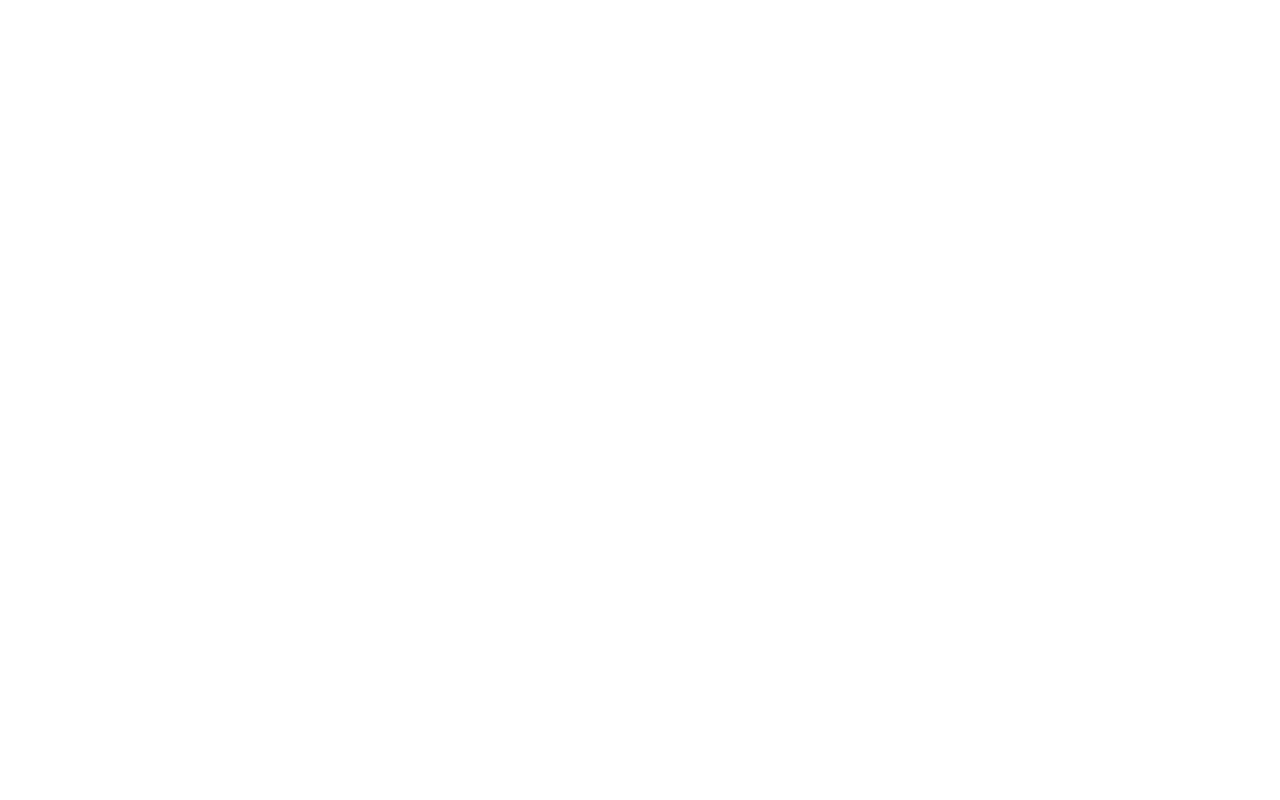
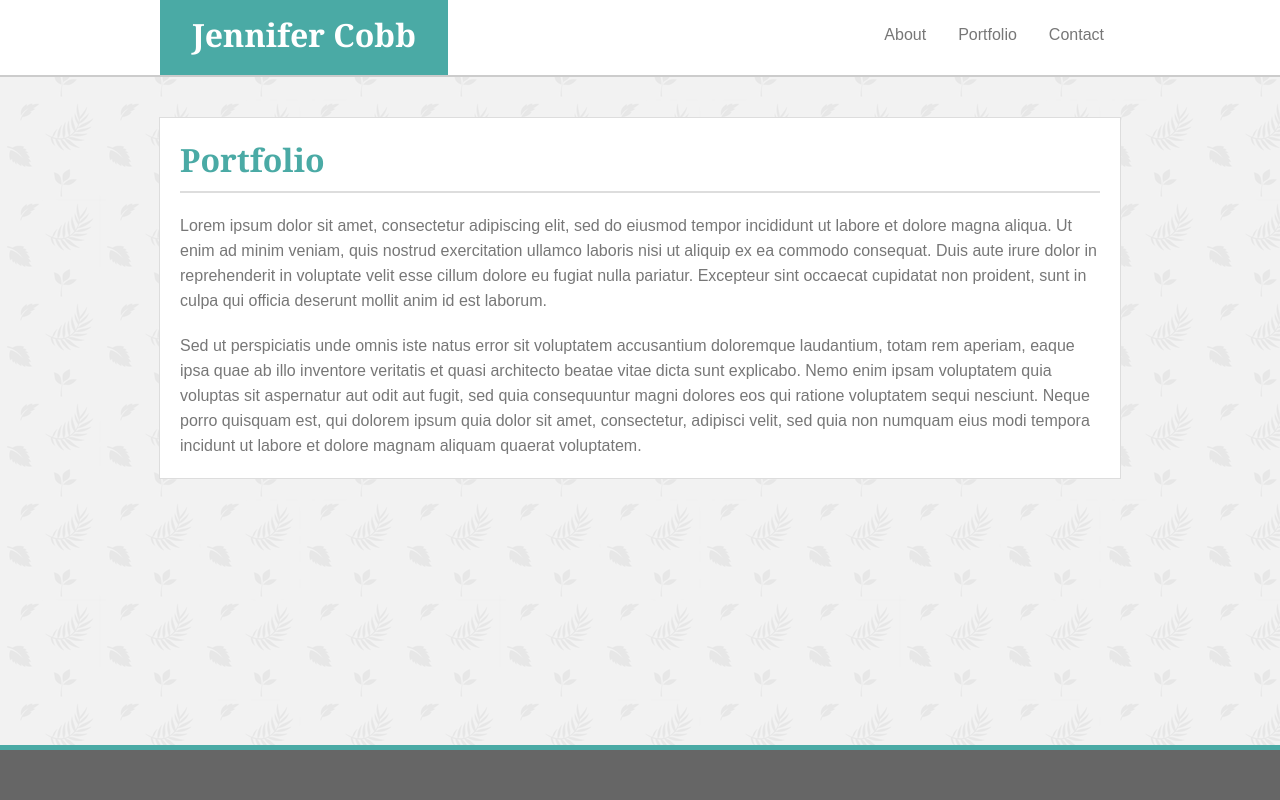
Before and after one commit to Jcobb27/Basic-Portfolio, a plain HTML site: page portfolio.html in a window 1280 px wide. Drawn offline with Linux system fonts and the light colour scheme.

Commit message:
working links

```diff
--- a/assets/css/style.css
+++ b/assets/css/style.css
@@ -73,7 +73,7 @@ p {
     line-height:25px;
 }
 
-#about {
+#subheading {
     margin: 20px;
     padding-bottom: 10px;
     color:#4aaaa5;
--- a/contact.html
+++ b/contact.html
@@ -0,0 +1,38 @@
+<!DOCTYPE html>
+<html>
+<head>
+    <meta charset="utf-8" />
+    <meta http-equiv="X-UA-Compatible" content="IE=edge">
+    <title>Portfolio</title>
+    <meta name="viewport" content="width=device-width, initial-scale=1">
+    <link rel="stylesheet" type="text/css" media="screen" href="main.css" />
+    <script src="main.js"></script>
+    <link rel="stylesheet" type="text/css" href="assets/css/style.css">
+</head>
+<body>
+        <header>
+            <div class="headerContainer">
+                <h1 id="name">Jennifer Cobb</h1>
+                <ul>
+                    <li><a href="index.html">About</a></li>
+                    <li><a href="portfolio.html">Portfolio</a></li>
+                    <li><a href="contact.html">Contact</a></li>
+                </ul>
+            </div>
+          <div class="clearfix"></div>
+        </header>
+
+    <div class="sectionContainer">
+        <h1 id="subheading">Contact</h1>
+        <p>
+            Lorem ipsum dolor sit amet, consectetur adipiscing elit, sed do eiusmod tempor incididunt ut labore et dolore magna aliqua. Ut enim ad minim veniam, quis nostrud exercitation ullamco laboris nisi ut aliquip ex ea commodo consequat. Duis aute irure dolor in reprehenderit in voluptate velit esse cillum dolore eu fugiat nulla pariatur. Excepteur sint occaecat cupidatat non proident, sunt in culpa qui officia deserunt mollit anim id est laborum.
+        </p>
+        <p>
+            Sed ut perspiciatis unde omnis iste natus error sit voluptatem accusantium doloremque laudantium, totam rem aperiam, eaque ipsa quae ab illo inventore veritatis et quasi architecto beatae vitae dicta sunt explicabo. Nemo enim ipsam voluptatem quia voluptas sit aspernatur aut odit aut fugit, sed quia consequuntur magni dolores eos qui ratione voluptatem sequi nesciunt. Neque porro quisquam est, qui dolorem ipsum quia dolor sit amet, consectetur, adipisci velit, sed quia non numquam eius modi tempora incidunt ut labore et dolore magnam aliquam quaerat voluptatem.
+        </p>
+    </div>
+
+    <div class="footer"></div>
+
+</body>
+</html>
--- a/portfolio.html
+++ b/portfolio.html
@@ -0,0 +1,38 @@
+<!DOCTYPE html>
+<html>
+<head>
+    <meta charset="utf-8" />
+    <meta http-equiv="X-UA-Compatible" content="IE=edge">
+    <title>Portfolio</title>
+    <meta name="viewport" content="width=device-width, initial-scale=1">
+    <link rel="stylesheet" type="text/css" media="screen" href="main.css" />
+    <script src="main.js"></script>
+    <link rel="stylesheet" type="text/css" href="assets/css/style.css">
+</head>
+<body>
+        <header>
+            <div class="headerContainer">
+                <h1 id="name">Jennifer Cobb</h1>
+                <ul>
+                    <li><a href="index.html">About</a></li>
+                    <li><a href="portfolio.html">Portfolio</a></li>
+                    <li><a href="contact.html">Contact</a></li>
+                </ul>
+            </div>
+          <div class="clearfix"></div>
+        </header>
+
+    <div class="sectionContainer">
+        <h1 id="subheading">Portfolio</h1>
+        <p>
+            Lorem ipsum dolor sit amet, consectetur adipiscing elit, sed do eiusmod tempor incididunt ut labore et dolore magna aliqua. Ut enim ad minim veniam, quis nostrud exercitation ullamco laboris nisi ut aliquip ex ea commodo consequat. Duis aute irure dolor in reprehenderit in voluptate velit esse cillum dolore eu fugiat nulla pariatur. Excepteur sint occaecat cupidatat non proident, sunt in culpa qui officia deserunt mollit anim id est laborum.
+        </p>
+        <p>
+            Sed ut perspiciatis unde omnis iste natus error sit voluptatem accusantium doloremque laudantium, totam rem aperiam, eaque ipsa quae ab illo inventore veritatis et quasi architecto beatae vitae dicta sunt explicabo. Nemo enim ipsam voluptatem quia voluptas sit aspernatur aut odit aut fugit, sed quia consequuntur magni dolores eos qui ratione voluptatem sequi nesciunt. Neque porro quisquam est, qui dolorem ipsum quia dolor sit amet, consectetur, adipisci velit, sed quia non numquam eius modi tempora incidunt ut labore et dolore magnam aliquam quaerat voluptatem.
+        </p>
+    </div>
+
+    <div class="footer"></div>
+
+</body>
+</html>
```
Also changed, not shown: index.html (+4 -4 lines).
